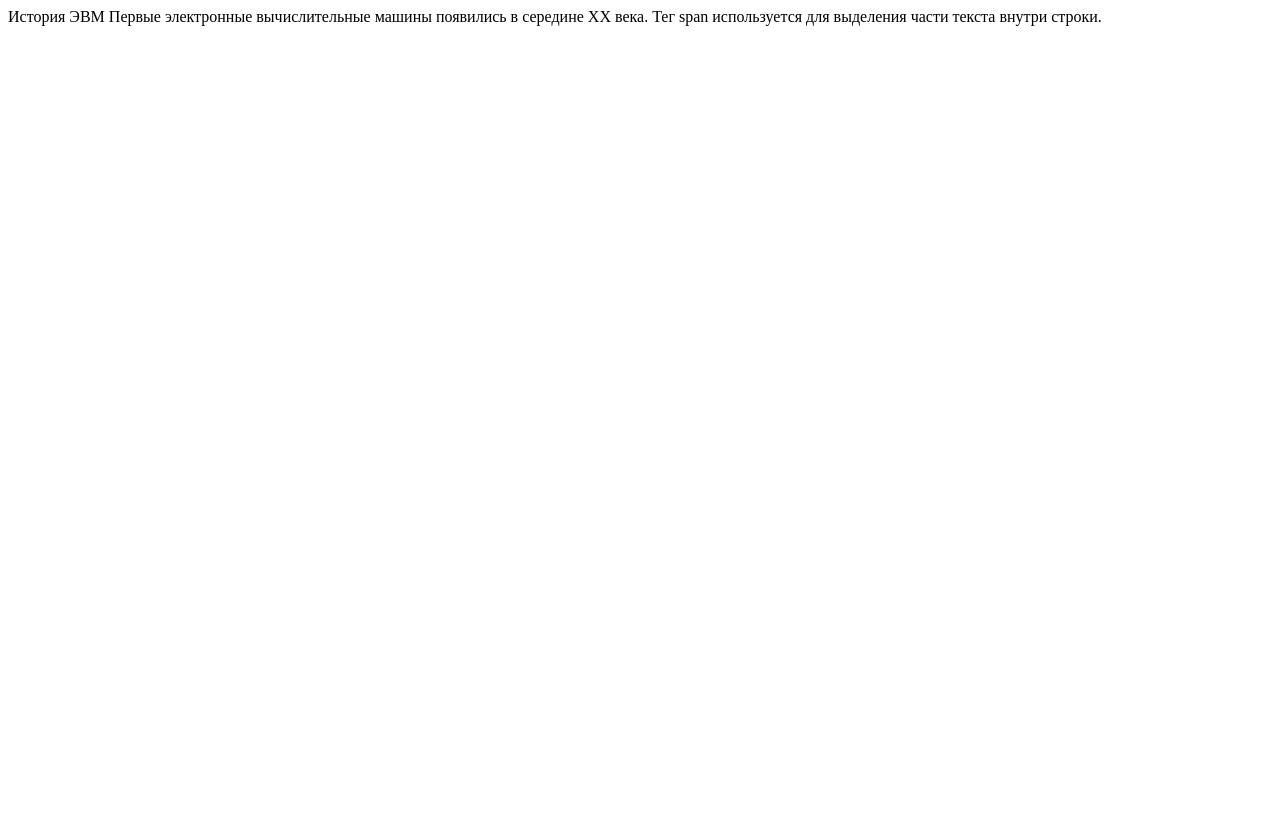
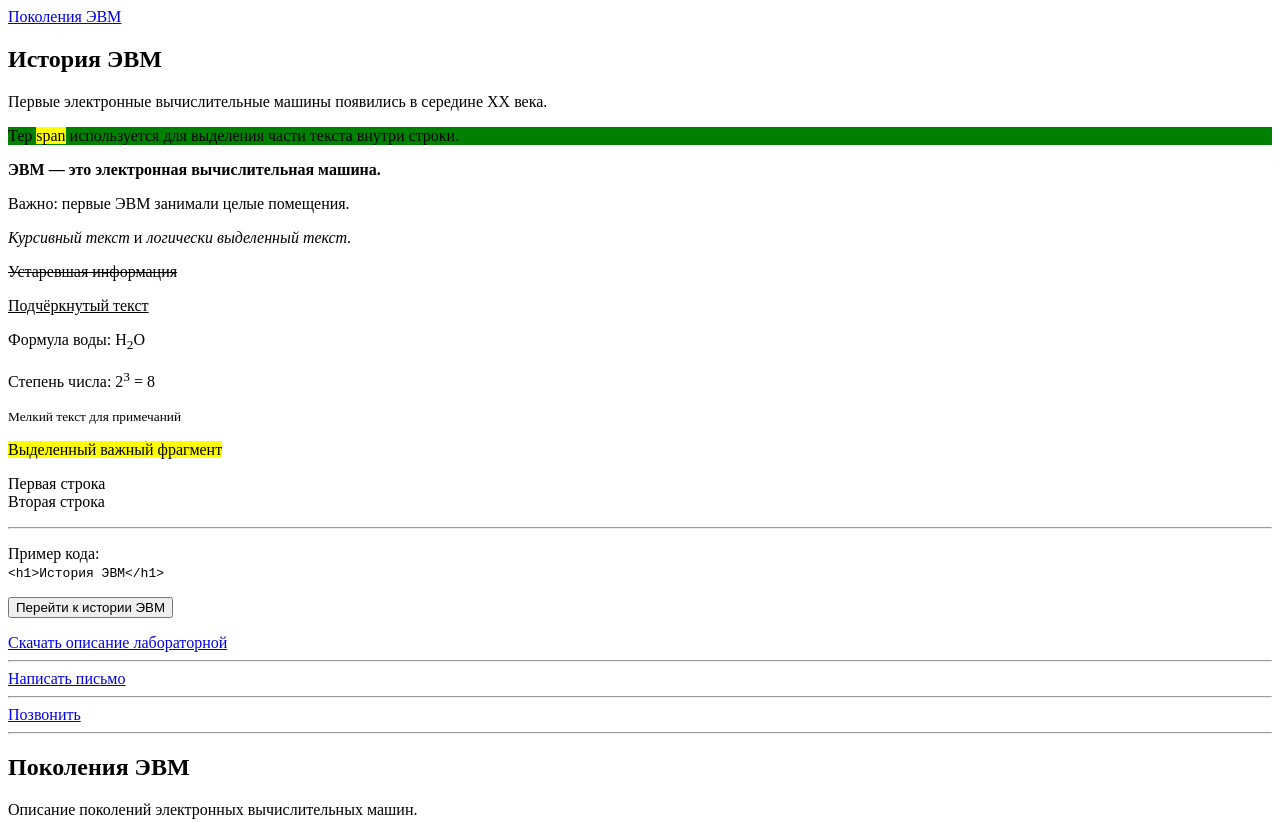
Before and after one commit to vikatekutova7-ui/cd-Lab6_Html_Tekutova, a plain HTML site: page my-site/index.html in a window 1280 px wide. Shown: the top 822 px of the page. Before the commit the page ends 800 px from the top, so only its background shows below. Drawn offline with Linux system fonts and the light colour scheme.

Commit message:
Added links and images examples

```diff
--- a/my-site/index.html
+++ b/my-site/index.html
@@ -6,8 +6,54 @@
     <title>Document</title>
 </head>
 <body>
-    История ЭВМ
-    Первые электронные вычислительные машины появились в середине XX века.
-    Тег span используется для выделения части текста внутри строки.
+    <a href="#generation">Поколения ЭВМ</a>
+    <div>
+    <h2>История ЭВМ</h2>
+        <p>
+            Первые <span>электронные вычислительные машины</span> появились в середине XX века.
+        </p>
+
+    </div>
+    <div>
+        <p style="background-color: green;">
+            Тер <span style="background-color: yellow;">span</span> используется для выделения части текста внутри строки.
+        </p>
+    </div>
+    <div>
+    <p><strong>ЭВМ — это электронная вычислительная машина.</strong></p>
+<p>Важно: первые ЭВМ занимали целые помещения.</p>
+<p><i>Курсивный текст</i> и <em>логически выделенный текст</em>.</p>
+<p><s>Устаревшая информация</s></p>
+<p><u>Подчёркнутый текст</u></p>
+<p>Формула воды: H<sub>2</sub>O</p>
+<p>Степень числа: 2<sup>3</sup> = 8</p>
+<p><small>Мелкий текст для примечаний</small></p>
+<p><mark>Выделенный важный фрагмент</mark></p>
+<p>Первая строка<br>Вторая строка</p>
+<hr>
+<p>Пример кода:<br>
+    <code>
+        &lt;h1&gt;История ЭВМ&lt;/h1&gt;
+    </code>
+    </div>
+     <a href="info.html">
+        <button>Перейти к истории ЭВМ</button>
+    </a>
+</p>
+    <a href="./README.md" download> Скачать описание лабораторной
+    </a>
+    <hr>
+    <a href="mailto:vikatekutova7@gmail.com"> Написать письмо
+    </a>
+    <hr>
+    <a href="tel:+88005553535"> Позвонить
+    </a>
+    <hr>
+    <h2 id="generation">Поколения ЭВМ</h2>
+    <p>Описание поколений электронных вычислительных машин.</p>
+    <img src="my-site/img/computer_generation_1.jpg" alt="Первое поколение ЭВМ" width="400" loading="lazy">
+<img src="my-site/img/computer_generation_2.jpg" alt="Второе поколение ЭВМ" width="400" loading="lazy">
+<img src="my-site/img/computer_generation_3.jpg" alt="Третье поколение ЭВМ" width="400" loading="lazy">
+<img src="my-site/img/computer_generation_4.jpg" alt="Четвёртое поколение ЭВМ" width="400" loading="lazy">
 </body>
 </html>
```
Also changed, not shown: my-site/info.html (+3 -0 lines), my-site/my-site/img/computer_generation_1.jpg (added), my-site/my-site/img/computer_generation_2.jpg (added), my-site/my-site/img/computer_generation_3.jpg (added), my-site/my-site/img/computer_generation_4.jpg (added).
